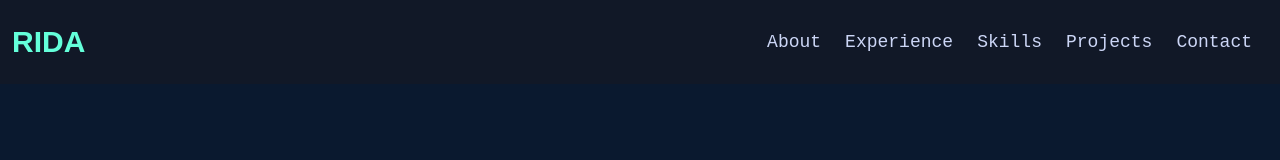
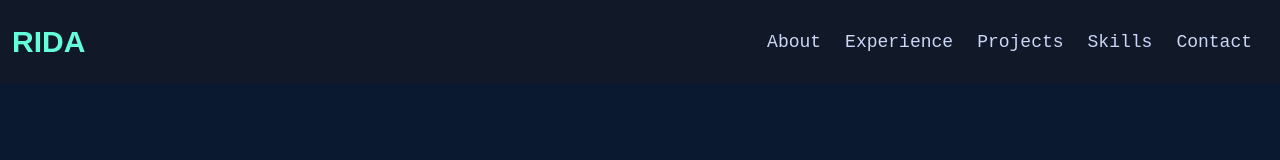
Before and after one commit to ridabensalem/rida-portfolio-, a React (Create React App) app: page / in a window 1280 px wide. Shown: the top 160 px of the page. Built offline with nearby package versions, Linux system fonts and the light colour scheme.

Commit message:
Change Navbar links order

```diff
--- a/src/components/Navbar.jsx
+++ b/src/components/Navbar.jsx
@@ -37,13 +37,13 @@ function Navbar() {
             </a>
           </li>
           <li className="link">
-            <a className=" hover:text-white" href="#skills">
-              Skills
+            <a className=" hover:text-white" href="#projects">
+              Projects
             </a>
           </li>
           <li className="link">
-            <a className=" hover:text-white" href="#projects">
-              Projects
+            <a className=" hover:text-white" href="#skills">
+              Skills
             </a>
           </li>
           <li className="link">
```
